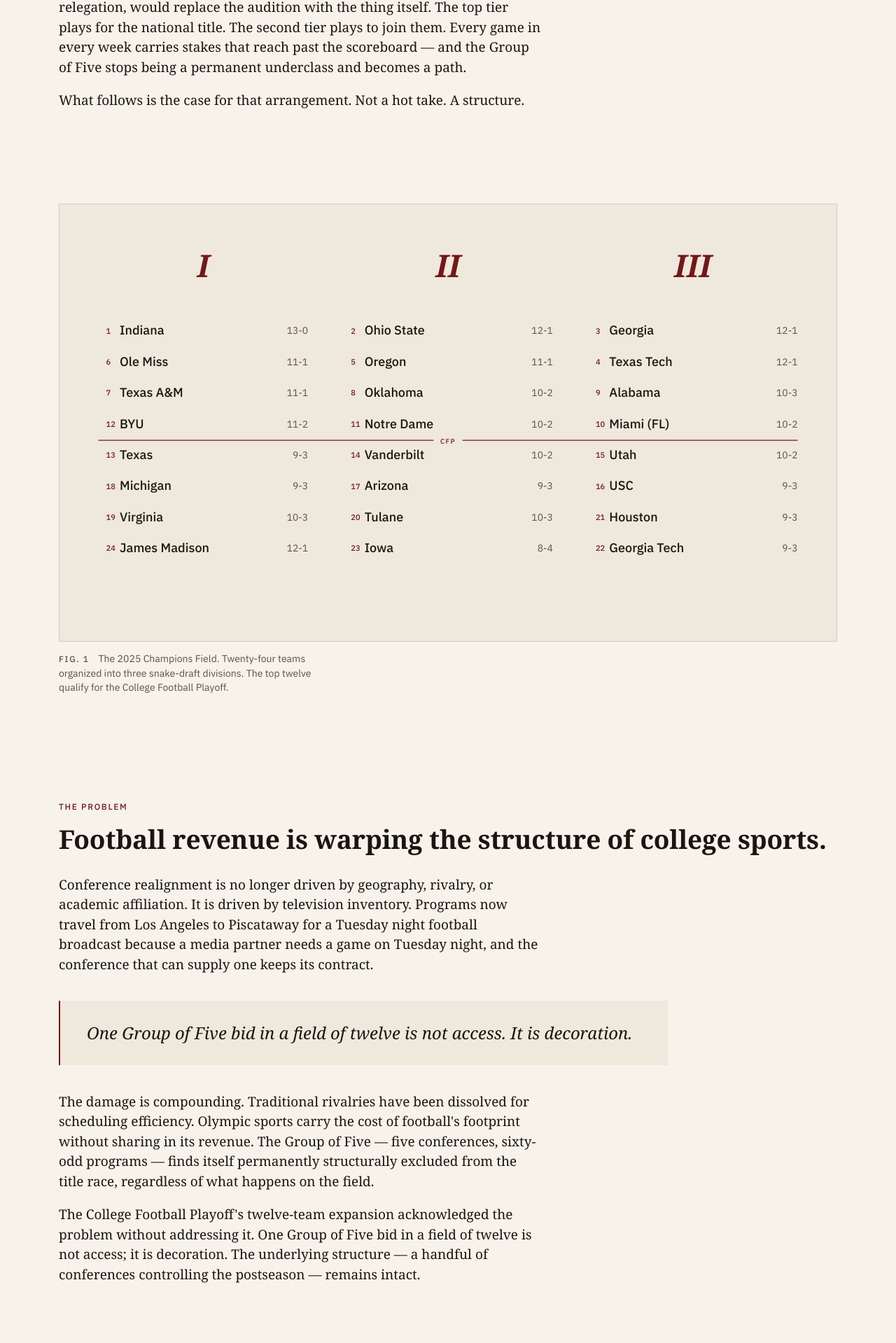
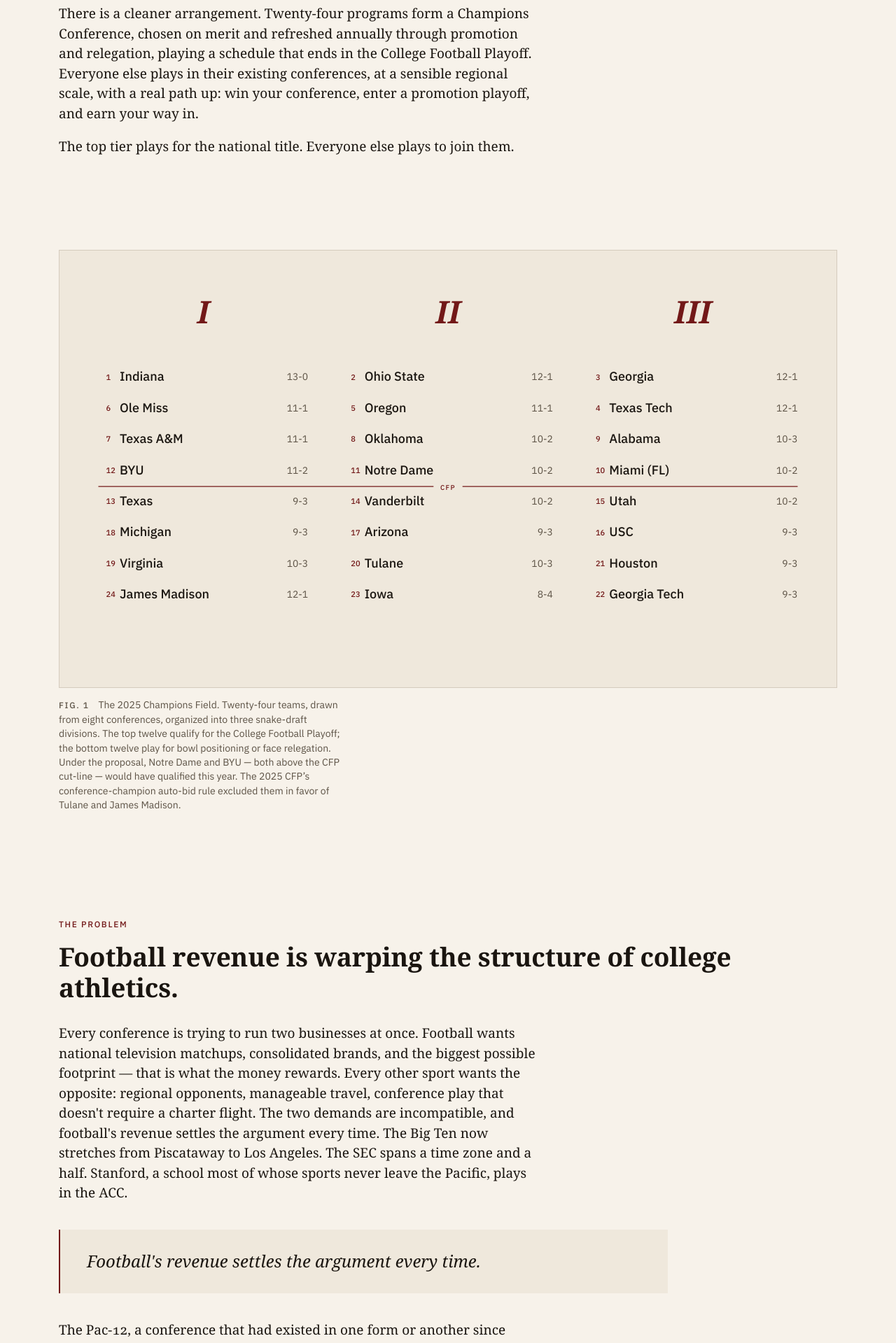
Before and after one commit to mschanbacher/thetwenty-four, a Next.js app: page / in a window 1280 px wide. Shown: the part 800-2719 px from the top of the page at 70% size. Built offline with nearby package versions, Linux system fonts and the light colour scheme.

Commit message:
update landing text

```diff
--- a/src/content/landing.ts
+++ b/src/content/landing.ts
@@ -1,13 +1,15 @@
 /**
- * PLACEHOLDER COPY — to be replaced in the landing-copy session.
+ * Landing page copy.
  *
- * This file exists so the landing page has real typographic rhythm
- * during build without committing to any argument Michael hasn't
- * written yet. Every string below is a stand-in. The word counts
- * target the spec's ranges (thesis ~150w, sections 200–300w each)
- * so the page reads at the right scale.
+ * The strings below are the final landing-page text, written in the
+ * author's voice per site-spec § 2. Four argument sections, each
+ * ~200–300 words; a ~150-word thesis; a figure caption for the
+ * Champions Field; and the small chrome (hero tagline, newsletter,
+ * byline).
  *
- * When replacing: edit here, do not touch the JSX in /components/landing.
+ * If the copy needs to change: edit here, not the JSX in
+ * /components/landing. The components split the thesis body on
+ * blank lines and render pullquotes after the first body paragraph.
  */
 
 export type ArgumentSection = {
@@ -26,65 +28,63 @@ export const hero = {
 
 export const thesis = {
   eyebrow: 'The thesis',
-  // ~150 words. Placeholder — captures the argument's shape without
-  // committing to specific rhetorical choices.
-  body: `The College Football Playoff, as presently structured, treats the regular season as an audition for an audition. Four — now twelve — teams play for a title while a hundred-plus programs play for the privilege of being considered. The result is a sport whose biggest decisions are made in conference boardrooms and television negotiations, not on the field.
+  body: `College football's biggest problem is that football's money is breaking every other sport. Conferences built for regional competition have stretched coast to coast chasing television revenue, and volleyball teams now fly from Stanford to Chapel Hill for conference matches their sport had no reason to schedule at that scale. Football itself hasn't escaped the distortion. Its regular season has become an audition for an audition — a hundred-plus programs playing so that a committee might consider them.
 
-There is a better arrangement. A twenty-four-team Champions Conference, organized on competitive merit and refreshed annually by promotion and relegation, would replace the audition with the thing itself. The top tier plays for the national title. The second tier plays to join them. Every game in every week carries stakes that reach past the scoreboard — and the Group of Five stops being a permanent underclass and becomes a path.
+There is a cleaner arrangement. Twenty-four programs form a Champions Conference, chosen on merit and refreshed annually through promotion and relegation, playing a schedule that ends in the College Football Playoff. Everyone else plays in their existing conferences, at a sensible regional scale, with a real path up: win your conference, enter a promotion playoff, and earn your way in.
 
-What follows is the case for that arrangement. Not a hot take. A structure.`,
+The top tier plays for the national title. Everyone else plays to join them.`,
 };
 
 export const keyVisual = {
   figureLabel: 'Fig. 1',
   caption:
-    'The 2025 Champions Field. Twenty-four teams organized into three snake-draft divisions. The top twelve qualify for the College Football Playoff.',
+    'The 2025 Champions Field. Twenty-four teams, drawn from eight conferences, organized into three snake-draft divisions. The top twelve qualify for the College Football Playoff; the bottom twelve play for bowl positioning or face relegation. Under the proposal, Notre Dame and BYU — both above the CFP cut-line — would have qualified this year. The 2025 CFP\u2019s conference-champion auto-bid rule excluded them in favor of Tulane and James Madison.',
 };
 
 export const argumentSections: ArgumentSection[] = [
   {
     id: 'the-problem',
     eyebrow: 'The problem',
-    heading: 'Football revenue is warping the structure of college sports.',
+    heading: 'Football revenue is warping the structure of college athletics.',
     body: [
-      `Conference realignment is no longer driven by geography, rivalry, or academic affiliation. It is driven by television inventory. Programs now travel from Los Angeles to Piscataway for a Tuesday night football broadcast because a media partner needs a game on Tuesday night, and the conference that can supply one keeps its contract.`,
-      `The damage is compounding. Traditional rivalries have been dissolved for scheduling efficiency. Olympic sports carry the cost of football's footprint without sharing in its revenue. The Group of Five — five conferences, sixty-odd programs — finds itself permanently structurally excluded from the title race, regardless of what happens on the field.`,
-      `The College Football Playoff's twelve-team expansion acknowledged the problem without addressing it. One Group of Five bid in a field of twelve is not access; it is decoration. The underlying structure — a handful of conferences controlling the postseason — remains intact.`,
+      `Every conference is trying to run two businesses at once. Football wants national television matchups, consolidated brands, and the biggest possible footprint — that is what the money rewards. Every other sport wants the opposite: regional opponents, manageable travel, conference play that doesn't require a charter flight. The two demands are incompatible, and football's revenue settles the argument every time. The Big Ten now stretches from Piscataway to Los Angeles. The SEC spans a time zone and a half. Stanford, a school most of whose sports never leave the Pacific, plays in the ACC.`,
+      `The Pac-12, a conference that had existed in one form or another since 1915, was effectively dissolved in 2024 when its football-bearing members defected to leagues with larger media contracts. The athletic departments that stayed behind lost a century of rivalries, a regional identity, and in most cases a schedule that made any sense. Their basketball teams, their volleyball teams, their swimmers and soccer players — none of whom had anything to do with the football decisions that destroyed their conference — now play in whatever conferences would take them.`,
+      `The College Football Playoff's expansion to twelve teams was sold as a fix and is in fact a continuation. One Group of Five bid in a field of twelve is not access; it is decoration. The underlying structure — a handful of conferences controlling the postseason, every other program playing for scraps — is unchanged. The expansion added seats. It did not open the door.`,
     ],
-    pullquote:
-      'One Group of Five bid in a field of twelve is not access. It is decoration.',
+    pullquote: "Football's revenue settles the argument every time.",
   },
   {
     id: 'the-proposal',
     eyebrow: 'The proposal',
     heading: 'A twenty-four-team Champions Conference, with promotion and relegation.',
     body: [
-      `The top twenty-four programs in the country, selected on merit, form a Champions Conference. Each season they play a structured schedule that culminates in a true playoff — not a committee vote, not a selection show, a bracket earned on the field.`,
-      `Below the Champions Conference sits a second tier of roughly equivalent size. At the end of each season, the worst performers of the top tier are relegated; the best performers of the second tier are promoted. Conference identity for basketball, baseball, and Olympic sports remains intact. Only football's competitive structure changes.`,
-      `Notre Dame, the service academies, and other programs with non-football conference affiliations slot in cleanly. The model is borrowed from European football leagues, which have solved this exact problem — how to run a sport at continental scale without crushing smaller clubs — for more than a century.`,
+      `The twenty-four best football programs in the country, selected on merit, form the Champions Conference. That is the unit: a single league that plays for the national title, drawn from across the FBS rather than within any existing conference. The field refreshes annually. The regional conferences that programs belong to for every other sport — and for football in the years they aren't in the Champions Conference — stay exactly where they are.`,
+      `Membership is earned and lost on the field, not in a boardroom. At the end of each Champions Conference season, the bottom four programs face relegation. At the same time, ten conference champions from the rest of FBS — every conference, no exceptions, no committee — enter a promotion playoff. The two winners earn automatic Champions Conference spots for the following season; the next two meet the bottom two Champions Conference teams in relegation matches. Four programs change places each year. The door is always open, on both sides.`,
+      `The postseason is the top twelve, by record. That is the entire selection process. No committee vote, no eye test, no debate over which two-loss team deserves the last bid. A balanced league with a balanced schedule produces a ranking that means what it says.`,
     ],
   },
   {
     id: 'why-it-works',
     eyebrow: 'Why it works',
-    heading: 'Merit-based, inclusive, and preserves what actually matters.',
+    heading: 'Merit-based, inclusive, and better football.',
     body: [
-      `Promotion and relegation turn every regular-season game into a game that counts. A bottom-tier Champions Conference program is not playing for pride; it is playing to stay in the top tier. A top-tier second-division program is not playing out the string; it is playing to break into the Champions Conference for next year.`,
-      `This is also the answer to the Group of Five's structural exclusion. Access is no longer granted by conference affiliation. It is earned, annually, on the field. A program that wins consistently cannot be kept out; a program that loses consistently cannot coast on its brand.`,
-      `The things fans actually care about — rivalries, historic venues, the texture of a fall Saturday — are preserved. What changes is the incentive structure behind them. Every game stops being preparation for an audition and starts being part of the race.`,
+      `Every Champions Conference team plays ten conference games and two rivalry games. That is the schedule. There is no thirteenth slot for an FCS program whose athletic department was paid to spend a Saturday losing by fifty. Every week on the calendar is a week against a peer, and the league's worst team is the league's worst team — not a program padding its record against the opponents it could find.`,
+      `Relegation gives the bottom of the standings stakes the current system cannot offer. A 4-6 Champions Conference program is not playing out the string; it is playing for its place in the league. The program that finishes twenty-fourth goes down. The program that finishes twelfth makes the playoff. Every position in the standings is attached to a consequence, and every game moves a team between positions. A regular season organized this way doesn't need to be marketed as meaningful. It is structurally meaningful, on every weekend, for every team.`,
+      `The rivalries survive. Each program's home conference selects its two rivalry-game opponents, and those games count. Ohio State and Michigan. Texas and Texas A&M. USC and Notre Dame. Whichever rivalry the program has, the proposal keeps it. Cross-conference rivalries are permitted and, in some cases, restored. The proposal does not ask the sport to give up what it loves about itself. It asks the sport to stop apologizing for the parts that don't work.`,
     ],
     pullquote:
-      'Every regular-season game becomes a game that counts. That is the whole argument.',
+      "The sport's best programs claim they want this schedule and have spent forty years arranging their calendars to avoid it.",
   },
   {
-    id: 'whats-next',
-    eyebrow: "What's next",
-    heading: 'Discussion, refinement, and — if it holds up — adoption.',
+    id: 'what-else',
+    eyebrow: 'What else',
+    heading: 'The proposal reshapes incentives the current debate does not touch.',
     body: [
-      `This site is the opening move. A specification exists; a long-form essay is in progress; a simulator of the 2024 season under this structure is being built. The goal is not to win an argument on social media. It is to produce an artifact that someone paid to think about college football can read in a Sunday morning and take seriously.`,
-      `The proposal will be wrong in places. Specific numbers will need adjustment. Edge cases — Notre Dame's independence, mid-season injuries distorting relegation, the precise mechanism for initial selection — will need answers the current draft does not have. That is what the essay and the spec are for, and what the correspondence this site solicits is for.`,
-      `If you are a journalist, a fan who argues about structure, or someone who has thought about this before: read the proposal, read the spec, and write back. The email is below.`,
+      `Consider a good player at a middling Power 4 program. Under the current system, his rational move is to enter the transfer portal. His program is not going to win a title, the roster around him is not going to get better fast enough to change that, and the path to a national stage runs through a different roster at a different school. Under the proposal, the calculation changes. His program is either in the Champions Conference, with a real path through the standings and relegation matches that reward improvement, or it is one good season from the promotion playoff. Staying becomes a strategy, not a sacrifice.`,
+      `Every conference championship matters again. Winning the Mountain West, the MAC, or the AAC currently earns a bowl bid and a line in a press release. Under the proposal, winning any FBS conference earns a promotion-playoff berth — a real shot, in the same calendar window as the College Football Playoff, at a Champions Conference spot for the following season. An undefeated Boise State season stops being a what-if.`,
+      `And conference realignment, as it has been practiced for the last decade, loses its purpose. A program does not need to be in a power conference if power-conference membership is no longer the mechanism through which titles are contested. The Champions Conference is. Whether Oregon plays in the Big Ten for scheduling convenience or the Pac-12 for regional coherence becomes a question about the other sports — which is the question it should have been all along.`,
     ],
+    pullquote: 'Staying becomes a strategy, not a sacrifice.',
   },
 ];
 
@@ -96,13 +96,12 @@ export const cta = {
 export const newsletter = {
   eyebrow: 'Newsletter',
   heading: 'Occasional dispatches on the proposal and its reception.',
-  body: 'One-line updates when there is something to say, rather than a schedule performed for its own sake. No marketing, no spam.',
-  disabledNote:
-    'Signup opens at launch — newsletter wiring is scheduled for a future build session.',
+  body: 'Updates when there is something to say. No schedule, no marketing, no spam.',
+  disabledNote: 'Signup opens at launch.',
 };
 
 export const byline = {
   name: 'Michael Schanbacher',
-  bio: 'Designer. Lifelong college football fan. Writing a proposal nobody asked for because the current arrangement is worse than it has to be.',
+  bio: 'Designer. Lifelong college football fan. Writing a proposal because the current arrangement is worse than it has to be.',
   email: 'commissioner@thetwenty-four.com',
 };
```
Also changed, not shown: 1 other file (tests, documents, lock files or other folders).
